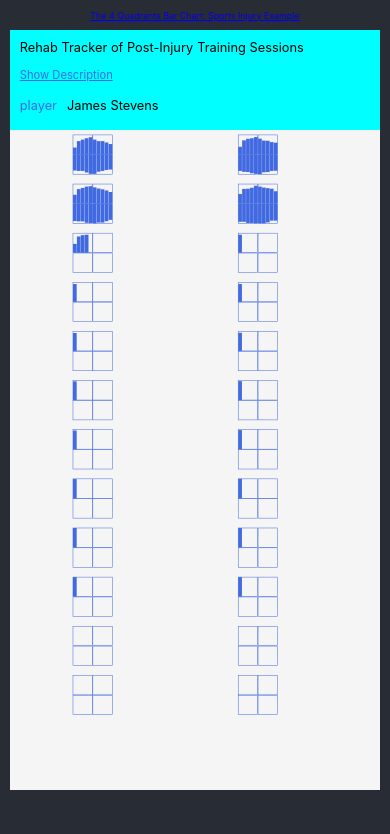
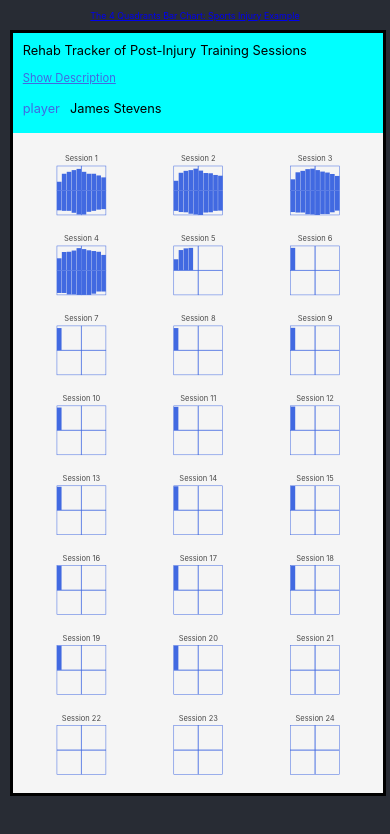
Before and after one commit to petedomokos/The_Quadrants_Bar_Chart, a React (Create React App) app: page / in a window 390 px wide. Shown: the top 834 px of the page. Built offline with nearby package versions, Linux system fonts and the light colour scheme.

Commit message:
added proper responsiveness of div container and all the svg in it

```diff
--- a/src/App.css
+++ b/src/App.css
@@ -35,6 +35,7 @@
   width:100%;
   height:90vh;
   background:#F5F5F5;
+  border:solid;
 }
 
 .viz-header {
@@ -69,6 +70,23 @@
 .viz-container {
   width:100%;
   height:calc(100% - 130px);
+  @media only screen and (max-width: 990px) {
+    height:calc(100% - 180px);
+  }
+  @media only screen and (max-width: 768px) {
+    height:calc(100% - 70px);
+  }
+  @media only screen and (max-width: 575px) {
+    height:calc(100% - 100px);
+  }
+}
+
+.viz-container.with-extended-header {
+  width:100%;
+  height:calc(100% - 175px);
+  @media only screen and (max-width: 575px) {
+    height:calc(100% - 210px);;
+  }
 }
 
 .title-and-description{
--- a/src/quadrantsBarChart/QuadrantsBarChart.js
+++ b/src/quadrantsBarChart/QuadrantsBarChart.js
@@ -23,34 +23,45 @@ import { isNumber } from '../helpers/dataHelpers';
   },
 }))*/
 
-  const calcNrCols = (containerWidth/*, minChartWidth = 80*/) => {
-    if(containerWidth >= 800){ return 8; }
-    if(containerWidth >= 600) { return 6; }
-    if(containerWidth >= 400) { return 4; }
-    if(containerWidth >= 300) { return 2; }
-    return 1;
+//const calcOneDimnFromOther = (knownDimn, nrItems) => nrItems % knownDimn === 0 ? nrItems/knownDimn : Math.floor(nrItems/knownDimn) + 1;
+
+const calcNrColsAndRows = (containerWidth, containerHeight, nrItems) => {
+  const aspectRatio = containerHeight / containerWidth;
+  console.log("ar", aspectRatio)
+  if(aspectRatio <= 0.1){ return { nrRows: 1, nrCols : 24 } }
+  if(aspectRatio <= 0.3){ return { nrRows: 2, nrCols : 12 } }
+  if(aspectRatio <= 0.65){ return { nrRows: 3, nrCols : 8 } }
+  if(aspectRatio <= 1){ return { nrRows: 4, nrCols : 6 } }
+  if(aspectRatio <= 1.35){ return { nrRows: 6, nrCols : 4 } }
+  if(aspectRatio <= 2){ return { nrRows: 8, nrCols : 3 } }
+  if(aspectRatio <= 4){ return { nrRows: 12, nrCols : 2 } }
+  if(aspectRatio > 4){ return { nrRows: 24, nrCols : 1 } }
 }
-  //@TODO - consider using viewbox instead fro timeSeries as AR should be constant, but not for beeSwarms
-  const calculateChartSizesAndGridLayout = (container, nrItems, containerMargin={}, chartMargin={}) => {
+
+
+//@TODO - consider using viewbox instead fro timeSeries as aspectRatio should be constant, but not for beeSwarms
+const calculateChartSizesAndGridLayout = (container, nrItems, _containerMargin={}, _chartMargin={}) => {
   //console.log("nrRows cols", nrRows, nrCols)
   //dimns for overall container
   const containerWidth = container.getBoundingClientRect().width;
   const containerHeight = container.getBoundingClientRect().height;
-    console.log("w h", containerWidth, containerHeight)
-    const contentsWidth = containerWidth - (containerMargin.left || 0) - (containerMargin.right || 0);
-    const contentsHeight = containerHeight - (containerMargin.top || 0) - (containerMargin.bottom || 0);
+  console.log("contw conth", containerWidth, containerHeight)
+  const defaultMargin = { left:0, right:0, top:0, bottom:0 };
+  const containerMarginValues = typeof _containerMargin === "function" ? _containerMargin(containerWidth, containerHeight) : _containerMargin;
+  const containerMargin = { ...defaultMargin, ...containerMarginValues };
+  const contentsWidth = containerWidth - containerMargin.left - containerMargin.right;
+  const contentsHeight = containerHeight - containerMargin.top - containerMargin.bottom;
 
   //nrRows and cols
-    const nrCols = calcNrCols(containerWidth);
-    const nrRows = nrItems % nrCols === 0 ? nrItems/nrCols : Math.floor(nrItems/nrCols) + 1;
-
+  const { nrCols, nrRows } = calcNrColsAndRows(contentsWidth, contentsHeight, nrItems);
+  console.log("rows cols", nrRows, nrCols)
   //dimns for single chart
   const width = contentsWidth / nrCols;
-    const height = contentsHeight / nrRows
-    const marginValues = typeof chartMargin === "function" ? chartMargin(width, height) : chartMargin;
-    const margin = { left:0, right:0, top:0, bottom:0, ...marginValues }
+  const height = contentsHeight / nrRows;
+  const marginValues = typeof _chartMargin === "function" ? _chartMargin(width, height) : _chartMargin;
+  const margin = { ...defaultMargin, ...marginValues }
 
-    return { width, height, margin, nrRows, nrCols, nrCharts:nrItems }
+  return { containerWidth, containerHeight, containerMargin, width, height, margin, nrRows, nrCols, nrCharts:nrItems }
 }
 
 const QuadrantsBarChart = ({ data={ chartsData:[] }, settings={} }) => {
@@ -60,9 +71,8 @@ const QuadrantsBarChart = ({ data={ chartsData:[] }, settings={} }) => {
   const [sizes, setSizes] = useState(null);
   const [selectedQuadrantIndex, setSelectedQuadrantIndex] = useState(null);
   const [headerExtended, setHeaderExtended] = useState(false);
-  console.log("ext?", headerExtended)
 
-  const containerMargin = { left:20, right:20, top:20, bottom:20 };
+  const containerMargin = { left:10, right:10, top:10, bottom:10 };
   const chartMargin = (width, height) => ({ left:width * 0.1, right:width * 0.1, top:height * 0.1, bottom:height * 0.1 });
   /*const titleHeight = 50;
   const styleProps = { containerMargin, titleHeight };
@@ -73,13 +83,14 @@ const QuadrantsBarChart = ({ data={ chartsData:[] }, settings={} }) => {
 
   const toggleHeaderExtended = () => setHeaderExtended(prevState => !prevState);
 
-  const chartsRef = useRef(null);
+  const containerRef = useRef(null);
   //render chart
+  console.log("sizes", sizes)
   useEffect(() =>{
       if(!chart){
         //init
         setChart(() => quadrantsBarChart())
-        const chartSizes = calculateChartSizesAndGridLayout(chartsRef.current, data.chartsData.length, containerMargin, chartMargin);
+        const chartSizes = calculateChartSizesAndGridLayout(containerRef.current, data.chartsData.length, containerMargin, chartMargin);
         //@todo next - clacsizes func must accomodate more than 1 xhart into its space
         setSizes(chartSizes)
       }else{
@@ -93,7 +104,10 @@ const QuadrantsBarChart = ({ data={ chartsData:[] }, settings={} }) => {
             .setSelectedQuadrantIndex(setSelectedQuadrantIndex)
 
         //call chart
-        const chartG = d3.select(chartsRef.current).selectAll("g.chart").data(processedChartsData);
+        const visContentsG = d3.select(containerRef.current).select("svg").selectAll("g.vis-contents")
+          .attr("transform", `translate(${sizes.containerMargin.left}, ${sizes.containerMargin.top})`);
+
+        const chartG = visContentsG.selectAll("g.chart").data(processedChartsData);
         chartG.enter()
           .append("g")
             .attr("class", "chart")
@@ -101,7 +115,16 @@ const QuadrantsBarChart = ({ data={ chartsData:[] }, settings={} }) => {
             .attr("transform", (d,i) => `translate(${d.colNr * sizes.width},${d.rowNr * sizes.height})`)
             .call(chart)
       }
-  })
+  }, [chart, sizes, data.chartsData.length, selectedQuadrantIndex, headerExtended])
+
+  useEffect(() => {
+    let resizeObserver = new ResizeObserver(() => {
+      const chartSizes = calculateChartSizesAndGridLayout(containerRef.current, data.chartsData.length, containerMargin, chartMargin);
+      setSizes(chartSizes);
+    });
+
+    resizeObserver.observe(containerRef.current);
+  }, [data.chartsData.length]);
 
   return (
     <div className="viz-root">
@@ -131,8 +154,11 @@ const QuadrantsBarChart = ({ data={ chartsData:[] }, settings={} }) => {
           </div>
         </div>
       </div>
-      <svg ref={chartsRef} className="viz-container">
+      <div className={`viz-container ${headerExtended ? "with-extended-header" : ""}`} ref={containerRef}>
+        <svg width="100%" height="100%">
+          <g className="vis-contents"></g>
         </svg>
+      </div>
     </div>
   )
 }
--- a/src/quadrantsBarChart/quadrantsBarChartComponent.js
+++ b/src/quadrantsBarChart/quadrantsBarChartComponent.js
@@ -13,12 +13,12 @@ export default function quadrantsBarChart() {
     let contentsWidth;
     let contentsHeight;
 
-    let chartTitleHeight = 30;
+    let chartTitleHeight;
 
     let axesStrokeWidth;
     let quadrantWidth;
     let quadrantHeight;
-    let quadrantTitleHeight = 20;
+    let quadrantTitleHeight;
 
     let barsAreaWidth;
     let barsAreaHeight;
@@ -51,16 +51,39 @@ export default function quadrantsBarChart() {
         const maxContentsHeight = height - margin.top - margin.bottom;
         //set chartTitleheight to reduce down to a min
         chartTitleHeight = d3.max([16, maxContentsHeight * 0.1]);
+        quadrantTitleHeight = 20;
+        withQuadrantTitles = true;
+        withChartTitles = true;
         //console.log("maxCW, maxCH chartTitH", maxContentsWidth, maxContentsHeight, chartTitleHeight)
         if(maxContentsWidth < 100 || maxContentsHeight < 120){
             //remove quad labels
             withQuadrantTitles = false;
             quadrantTitleHeight = 0;
-            if(maxContentsWidth < 40 || maxContentsHeight < 70){
-                withChartTitles = false;
-                chartTitleHeight = 0;
-            }
         }
+        if(maxContentsWidth < 40 || maxContentsHeight < 70){
+            chartTitleHeight = 15;
+        }
+        if(maxContentsWidth < 25 || maxContentsHeight < 40){
+            withChartTitles = false;
+            chartTitleHeight = 0;
+        }
+
+        /*
+        new - this one may be better
+        if((maxContentsWidth < 100 && maxContentsHeight < 120) || maxContentsWidth < 40 || maxContentsHeight < 60){
+            //remove quad labels
+            withQuadrantTitles = false;
+            quadrantTitleHeight = 0;
+        }
+        if((maxContentsWidth < 40 && maxContentsHeight < 70) || maxContentsWidth < 30 || maxContentsHeight < 50){
+            chartTitleHeight = 15;
+        }
+        if((maxContentsWidth < 25 && maxContentsHeight < 40) || maxContentsWidth < 20 || maxContentsHeight < 35){
+            console.log("mw mh", maxContentsWidth, maxContentsHeight)
+            withChartTitles = false;
+            chartTitleHeight = 0;
+        }
+        */
 
         //contentsheight includes space for quad titles, whereas contenstWidth doesnt
         contentsWidth = d3.min([maxContentsWidth, maxContentsHeight - chartTitleHeight - 2 * quadrantTitleHeight]);
@@ -83,7 +106,6 @@ export default function quadrantsBarChart() {
         styles.chart.title.fontSize = chartTitleHeight * 0.5;
         styles.quadrant.title.fontSize = quadrantHeight * 0.11;
         styles.bar.fontSize = quadrantHeight * 0.09;;//d3.min([]) barsAreaHeight
-        //console.log("title fontsize.........", styles.quadrant.title.fontSize)
         if(styles.quadrant.title.fontSize < 6){ withQuadrantTitles = false; }
     };
 
@@ -109,7 +131,7 @@ export default function quadrantsBarChart() {
             //or just remove the init-update functions altogether
             //bg
             container.append("rect").attr("class", "chart-bg")
-                .attr("stroke","none")// "grey")
+                .attr("stroke", "none")// "grey")
                 .attr("fill", "transparent");
 
             const contentsG = container.append("g").attr("class", "contents");
@@ -232,6 +254,7 @@ export default function quadrantsBarChart() {
                     .merge(quadrantContainerG)
                     .attr("transform", (d,i) => `translate(${(i === 0 || i === 2) ? 0 : quadrantWidth + axesStrokeWidth}, ${(i === 0 || i === 1) ? 0 : quadrantHeight + axesStrokeWidth})`)
                     .on("click", function(e,d){
+                        console.log("click quad")
                         e.stopPropagation();
                         if(selectedQuadrantIndex !== d.i){
                             setSelectedQuadrantIndex(d.i)
@@ -303,7 +326,7 @@ export default function quadrantsBarChart() {
                         const barLabelHeight = 15;
 
                         const barsG = barsAreaG.select("g.bars");
-                        const barG = barsG.selectAll("g.bar").data(quadD.values);
+                        const barG = barsG.selectAll("g.bar").data(quadD.values, d => d.key);
                         barG.enter()
                             .append("g")
                                 .attr("class", "bar")
@@ -346,8 +369,8 @@ export default function quadrantsBarChart() {
                                         .attr("transform", `translate(${j * (barWidth + gapBetweenBars)},${i < 2 ? barsAreaHeight - barHeight : 0})`);
 
                                     barG.select("rect.bar")
-                                        .transition()
-                                        .duration(500)
+                                        //.transition()
+                                        //.duration(500)
                                             .attr("width", barWidth)
                                             .attr("height", barHeight)
                                             .attr("fill", !isNumber(selectedQuadrantIndex) || selectedQuadrantIndex === i ? BLUE : GREY);
```
Lines whose indentation alone changed are shown as unchanged.
